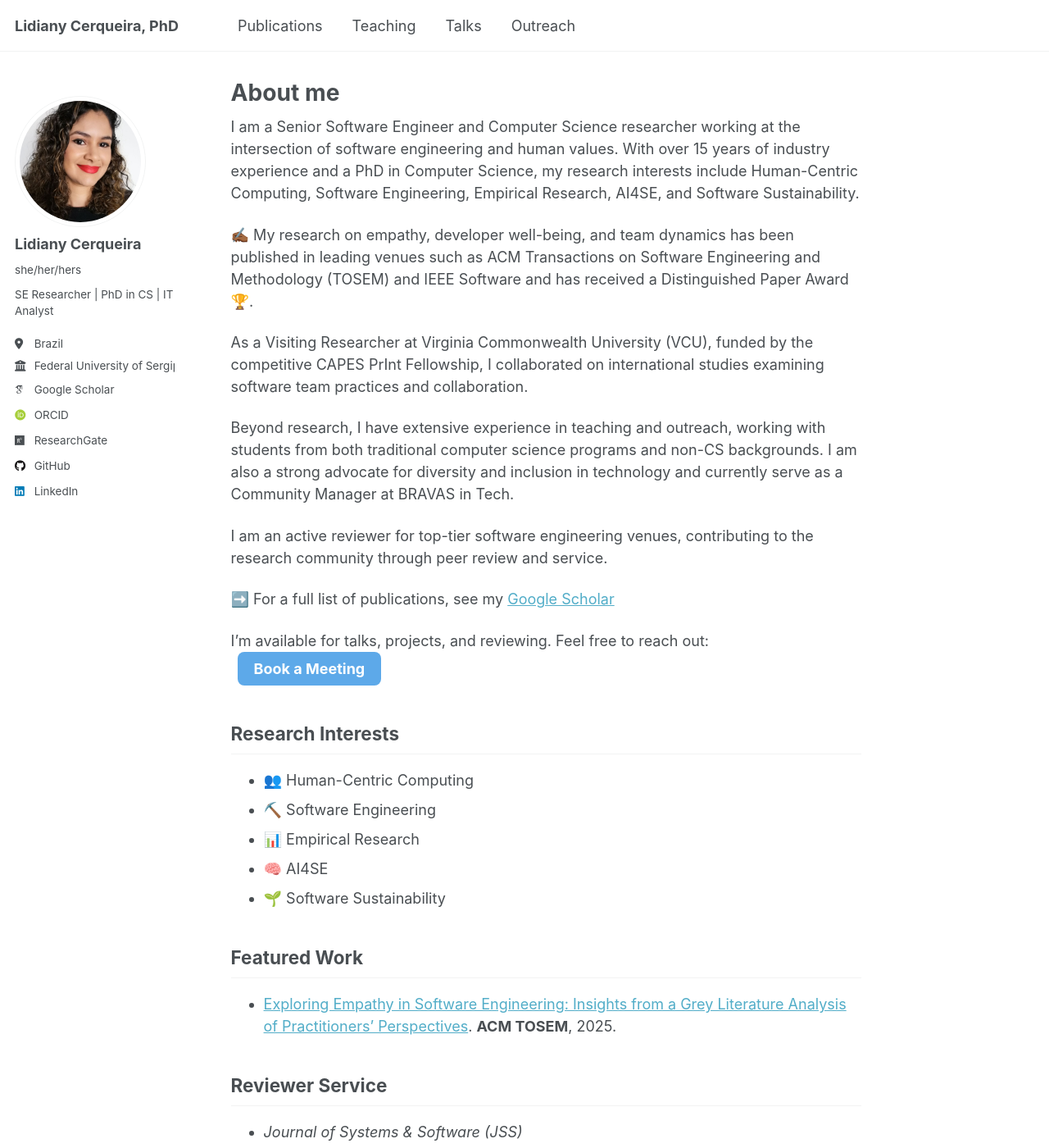
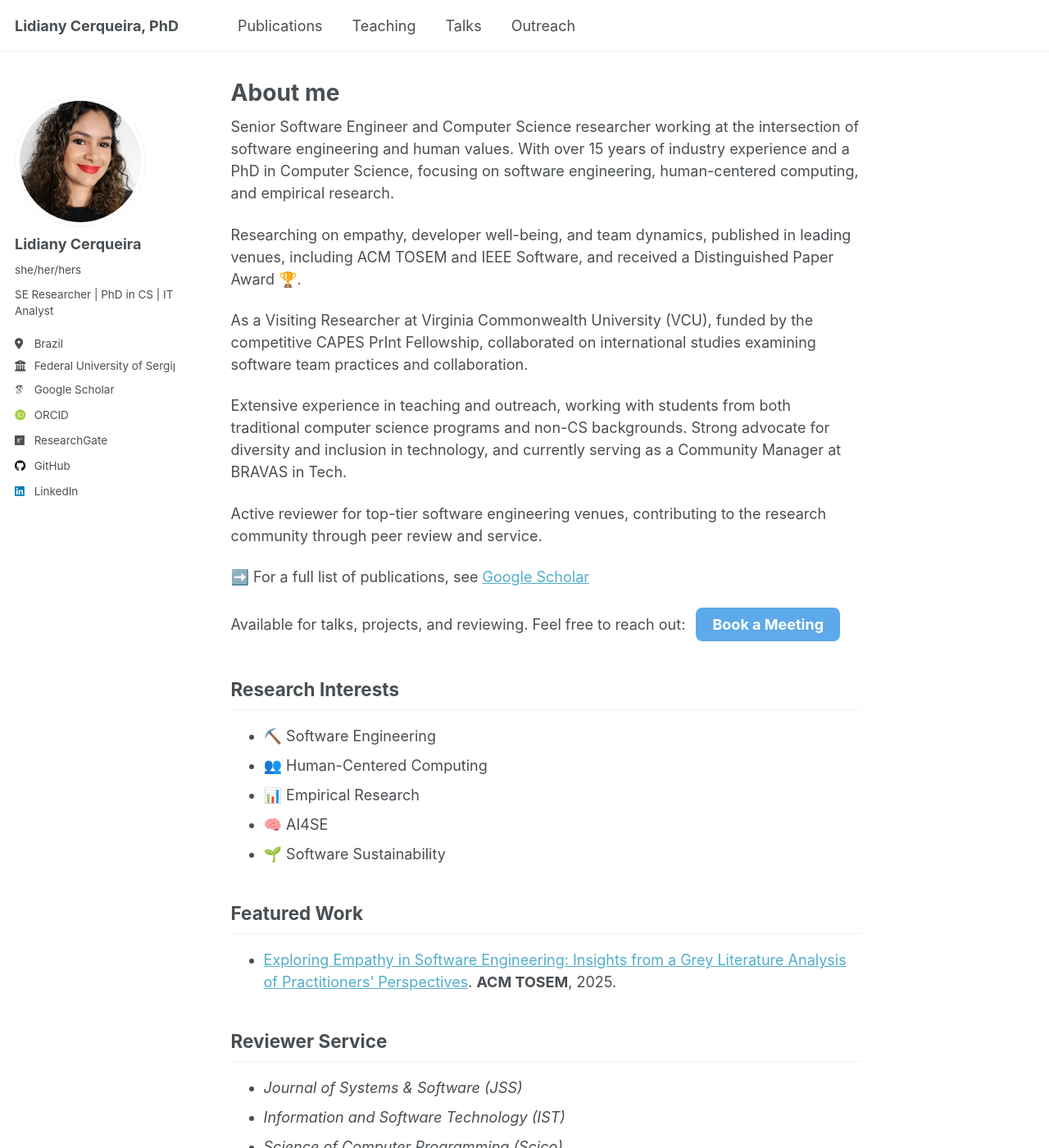
Before and after one commit to lidianycs/lidianycs.github.io, a Jekyll site: the page built from _pages/about.md, in a window 1280 px wide and 1400 px high. Shown: the whole window at 82% size. Built offline with Jekyll 4.4.1, drawn with Linux system fonts in a browser that asks for light colours; some web fonts are replaced.

Commit message:
Update about.md

```diff
--- a/_pages/about.md
+++ b/_pages/about.md
@@ -8,21 +8,21 @@
   - /about.html
 ---
 
-I am a Senior Software Engineer and Computer Science researcher working at the intersection of software engineering and human values. With over 15 years of industry experience and a PhD in Computer Science, my research interests include Human-Centric Computing, Software Engineering, Empirical Research, AI4SE, and Software Sustainability.
+Senior Software Engineer and Computer Science researcher working at the intersection of software engineering and human values. With over 15 years of industry experience and a PhD in Computer Science, focusing on software engineering, human-centered computing, and empirical research.
 
-✍🏾 My research on empathy, developer well-being, and team dynamics has been published in leading venues such as ACM Transactions on Software Engineering and Methodology (TOSEM) and IEEE Software and has received a Distinguished Paper Award 🏆.
+Researching on empathy, developer well-being, and team dynamics, published in leading venues, including ACM TOSEM and IEEE Software, and received a Distinguished Paper Award 🏆.
 
-As a Visiting Researcher at Virginia Commonwealth University (VCU), funded by the competitive CAPES PrInt Fellowship, I collaborated on international studies examining software team practices and collaboration.
+As a Visiting Researcher at Virginia Commonwealth University (VCU), funded by the competitive CAPES PrInt Fellowship, collaborated on international studies examining software team practices and collaboration.
 
-Beyond research, I have extensive experience in teaching and outreach, working with students from both traditional computer science programs and non-CS backgrounds. I am also a strong advocate for diversity and inclusion in technology and currently serve as a Community Manager at BRAVAS in Tech.
+Extensive experience in teaching and outreach, working with students from both traditional computer science programs and non-CS backgrounds. Strong advocate for diversity and inclusion in technology, and currently serving as a Community Manager at BRAVAS in Tech.
 
-I am an active reviewer for top-tier software engineering venues, contributing to the research community through peer review and service.
+Active reviewer for top-tier software engineering venues, contributing to the research community through peer review and service.
 
 
-➡️ For a full list of publications, see my [Google Scholar](https://scholar.google.com/citations?user=kxhHAW4AAAAJ){:target="_blank"}
+➡️ For a full list of publications, see [Google Scholar](https://scholar.google.com/citations?user=kxhHAW4AAAAJ){:target="_blank"}
 
 <p>
-  I’m available for talks, projects, and reviewing. Feel free to reach out:
+  Available for talks, projects, and reviewing. Feel free to reach out:
   <button onclick="window.open('https://www.calday.me/lidianycs','_blank')"
           style="background-color:#5DA9E9; color:#fff; padding:10px 20px;
                  margin-left:8px; font-weight:bold; border:none;
@@ -33,8 +33,8 @@
 
 
 ## Research Interests
-- 👥 Human-Centric Computing
 - ⛏️ Software Engineering
+- 👥 Human-Centered Computing
 - 📊 Empirical Research
 - 🧠 AI4SE
 - 🌱 Software Sustainability
```
